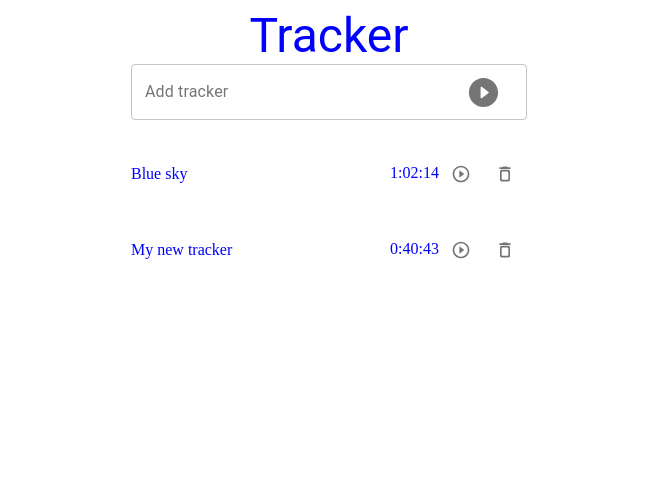
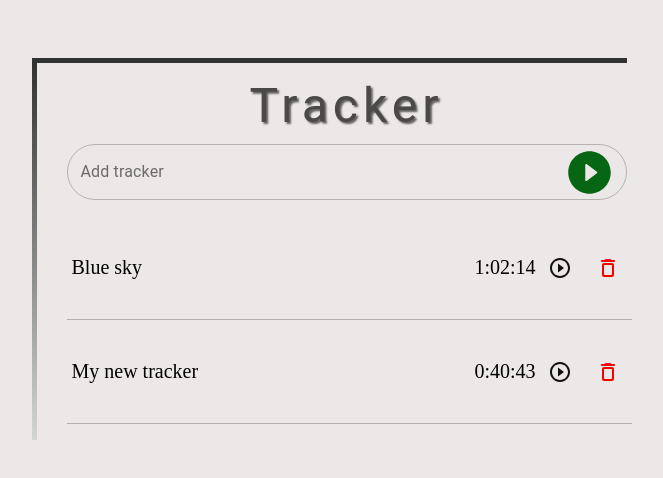
Before and after one commit to DanaDovzh/Nimble, a React app: page / in a window 1280 px wide. Shown: the top 478 px of the page, without its empty margins (311-974 px from the left). Built offline with nearby package versions, Linux system fonts and the light colour scheme.

Commit message:
Add some style

```diff
--- a/src/components/App.js
+++ b/src/components/App.js
@@ -8,34 +8,24 @@ import ListRecords from './PageRecords/ListRecords/ListRecords';
 import './app.sass';
 import store from '../redux/store';
 
-const App = () => {
-    const allTrackers = {
-        trackers: [
-            {
-                name: 'My new tracker',
-                timeTracker: '0:40:43',
-            },
-            {
-                id: 2,
-                name: 'Blue sky',
-                timeTracker: '1:02:14',
-            },
-        ],
-    };
-
-    if (!localStorage.getItem('allTrackers')) {
-        localStorage.setItem('allTrackers', JSON.stringify(allTrackers));
+class App extends Component {
+    constructor(props) {
+        super(props);
+        this.state = { storeState: store };
     }
-
-    return (
-        <Provider store={store}>
-            <HeadLine title="Tracker" />
-            <Container maxWidth="xs">
-                <AddRecord />
-                <ListRecords />
-            </Container>
-        </Provider>
-    );
-};
+    render() {
+        return (
+            <Provider store={this.state.storeState}>
+                <main className="main">
+                    <HeadLine title="Tracker" />
+                    <div className="wrapper">
+                        <AddRecord />
+                        <ListRecords />
+                    </div>
+                </main>
+            </Provider>
+        );
+    }
+}
 
 export default App;
--- a/src/components/HeadLine/HeadLine.js
+++ b/src/components/HeadLine/HeadLine.js
@@ -1,9 +1,11 @@
 import React from 'react';
 import Typography from '@material-ui/core/Typography';
 
+import './head-line.sass';
+
 const HeadLine = ({ title }) => {
     return (
-        <Typography variant="h3" align="center">
+        <Typography variant="h3" align="center" className="headline">
             {title}
         </Typography>
     );
--- a/src/components/HeadLine/head-line.sass
+++ b/src/components/HeadLine/head-line.sass
@@ -0,0 +1,5 @@
+.headline
+    letter-spacing: 5px !important
+    margin-bottom: 10px !important
+    text-shadow: 2px 2px 2px rgba(0,0,0,0.6)
+    color: #4b4946
--- a/src/components/PageRecords/AddRecord/AddRecord.js
+++ b/src/components/PageRecords/AddRecord/AddRecord.js
@@ -32,11 +32,14 @@ const AddRecord = () => {
                 endAdornment={
                     <InputAdornment position="end">
                         <IconButton onClick={handlerAddTracker}>
-                            <PlayCircleFilledRoundedIcon fontSize="large" />
+                            <PlayCircleFilledRoundedIcon
+                                fontSize="large"
+                                className="btn--add"
+                            />
                         </IconButton>
                     </InputAdornment>
                 }
-                labelWidth={70}
+                labelWidth={85}
             />
         </FormControl>
     );
--- a/src/components/PageRecords/ListRecords/ListRecords.js
+++ b/src/components/PageRecords/ListRecords/ListRecords.js
@@ -1,16 +1,20 @@
-import React, { useEffect } from 'react';
+import React, { useEffect, useState } from 'react';
 import { useSelector, useDispatch } from 'react-redux';
 
 import Record from './Record';
 
 const ListRecords = () => {
-    const dispatch = useDispatch();
     const trackers = useSelector((state) => state.reducerTrackers.trackers);
     const trackersReversed = [...trackers].reverse();
+
     return (
         <ul>
             {trackersReversed.map((tracker) => (
-                <Record name={tracker.name} timeTracker={tracker.timeTracker} />
+                <Record
+                    name={tracker.name}
+                    timeTracker={tracker.timeTracker}
+                    id={tracker.id}
+                />
             ))}
         </ul>
     );
--- a/src/components/PageRecords/ListRecords/Record.js
+++ b/src/components/PageRecords/ListRecords/Record.js
@@ -1,22 +1,44 @@
-import React from 'react';
-
+import React, { useState, useEffect } from 'react';
+import { useDispatch } from 'react-redux';
+import moment from 'moment';
 import IconButton from '@material-ui/core/IconButton';
 import DeleteOutlineRoundedIcon from '@material-ui/icons/DeleteOutlineRounded';
 import PlayCircleOutlineIcon from '@material-ui/icons/PlayCircleOutline';
+import PauseCircleOutlineIcon from '@material-ui/icons/PauseCircleOutline';
+
+import { updateTimeTracker } from '../../../redux/action/action';
 
 import './record.sass';
 
-const Record = ({ name, timeTracker }) => {
+const Record = ({ name, timeTracker, id }) => {
+    const dispatch = useDispatch();
+    const [playTracker, setPlayTracker] = useState(true);
+    const handlerStart = () => {
+        setPlayTracker(!playTracker);
+        console.log(moment().format(timeTracker));
+        dispatch(updateTimeTracker(id));
+    };
+    useEffect(() => {
+        console.log('HGFDS:LKJHGFDS');
+    }, []);
+
     return (
         <li class="record">
-            {name}
-            <p>
-                <span>{timeTracker}</span>
-                <IconButton>
-                    <PlayCircleOutlineIcon fontSize="small" />
+            <p>{name}</p>
+            <p className="record__end">
+                <p>{timeTracker}</p>
+                <IconButton onClick={handlerStart}>
+                    {playTracker ? (
+                        <PlayCircleOutlineIcon fontSize="default" />
+                    ) : (
+                        <PauseCircleOutlineIcon fontSize="default" />
+                    )}
                 </IconButton>
                 <IconButton>
-                    <DeleteOutlineRoundedIcon fontSize="small" />
+                    <DeleteOutlineRoundedIcon
+                        fontSize="default"
+                        className="btn--delete"
+                    />
                 </IconButton>
             </p>
         </li>
--- a/src/components/PageRecords/ListRecords/record.sass
+++ b/src/components/PageRecords/ListRecords/record.sass
@@ -1,5 +1,7 @@
 li
     list-style-type: none
+    border-bottom: 1px solid #b3afaf
+    padding-left: 5px
 ul
     padding: 0
 .record
@@ -7,3 +9,25 @@ ul
     align-items: center
     justify-content: space-between
     width: 100%
+    font-size: 20px
+    &__end
+        display: flex
+        align-items: center
+
+.MuiOutlinedInput-adornedEnd
+    padding-right: 0 !important
+
+.MuiOutlinedInput-root
+    border-radius: 35px !important
+
+.MuiSvgIcon-fontSizeLarge
+    font-size: 3.1875rem !important
+
+.MuiIconButton-root
+    color: #111 !important
+
+.btn
+    &--delete
+        color: #f70000 !important
+    &--add
+        color: #076614 !important
--- a/src/components/app.sass
+++ b/src/components/app.sass
@@ -1,2 +1,21 @@
-div
-    color: blue
+body
+    padding-top: 50px
+    background-color: #ebe8e7
+
+.wrapper
+    width: 100%
+    display: flex
+    flex-direction: column
+    margin: auto
+
+
+.main
+    width: 560px
+    margin: auto
+    padding-left: 30px
+    padding-top: 15px
+    border-left: 5px solid
+    border-top: 5px solid
+    border-image: linear-gradient(#313333, #d2d6d5) 1
+    @media  ( max-width: 560px )
+        max-width: 400px
--- a/src/redux/action/action.js
+++ b/src/redux/action/action.js
@@ -4,3 +4,8 @@ export const addTracker = (newTracker) => ({
     type: actionTypes.addTracker,
     payload: { newTracker },
 });
+
+export const updateTimeTracker = (id) => ({
+    type: actionTypes.timeTracker,
+    payload: { id },
+});
--- a/src/redux/reducer/reducerTrackers.js
+++ b/src/redux/reducer/reducerTrackers.js
@@ -1,10 +1,13 @@
+import moment from 'moment';
 export const actionTypes = {
     addTracker: 'ADD_TRACKER',
+    timeTracker: 'TIME_TRACKER_MORE',
 };
 
 const allTrackers = {
     trackers: [
         {
+            id: 1,
             name: 'My new tracker',
             timeTracker: '0:40:43',
         },
@@ -27,6 +30,7 @@ export function reducerTrackers(state = initialState, action) {
         case actionTypes.addTracker:
             const { name } = action.payload.newTracker;
             const newTrackerAdd = {
+                id: state.trackers.length + 1,
                 name: name,
                 timeTracker: '0:00:00',
             };
@@ -36,6 +40,14 @@ export function reducerTrackers(state = initialState, action) {
             };
             localStorage.setItem('allTrackers', JSON.stringify(newAllTrackers));
             return newAllTrackers;
+        case actionTypes.timeTracker:
+            state.trackers.map((tracker) => {
+                if (tracker.id === action.payload.id) {
+                    tracker.timeTracker = moment().format('h:mm:ss');
+                    localStorage.setItem('allTrackers', JSON.stringify(state));
+                }
+            });
+            return JSON.parse(localStorage.getItem('allTrackers'));
         default:
             return state;
     }
```
